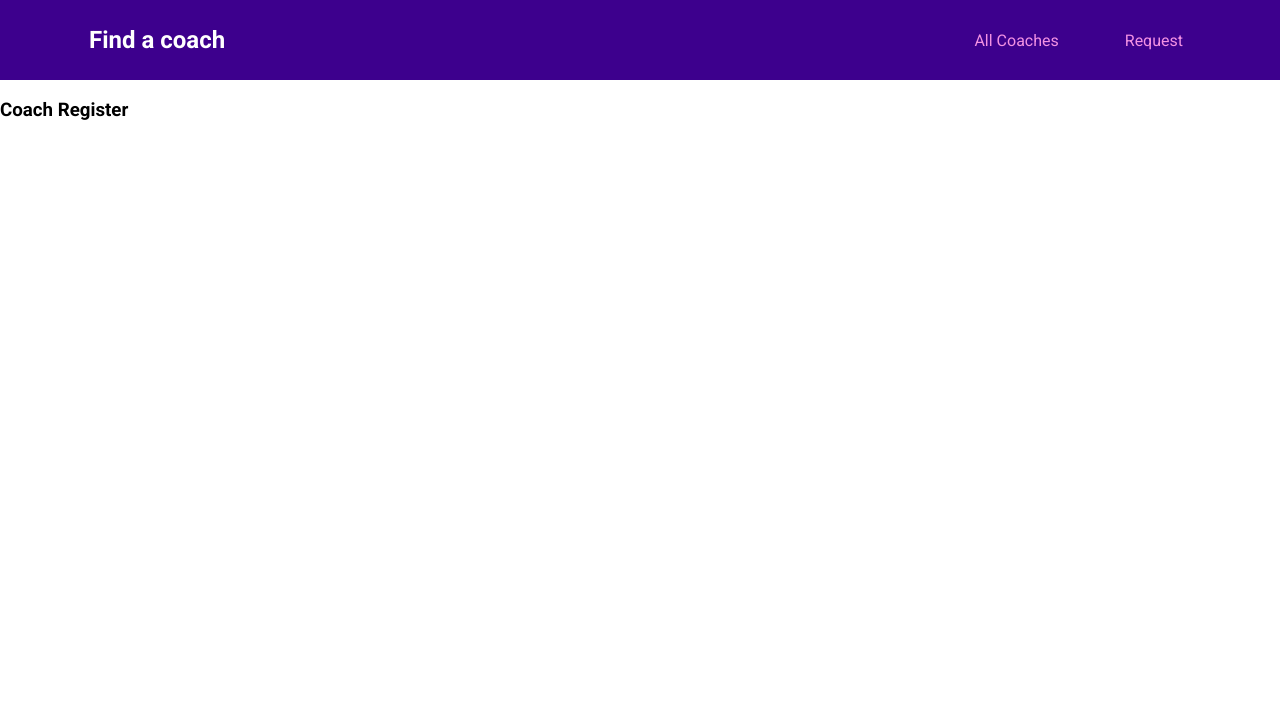
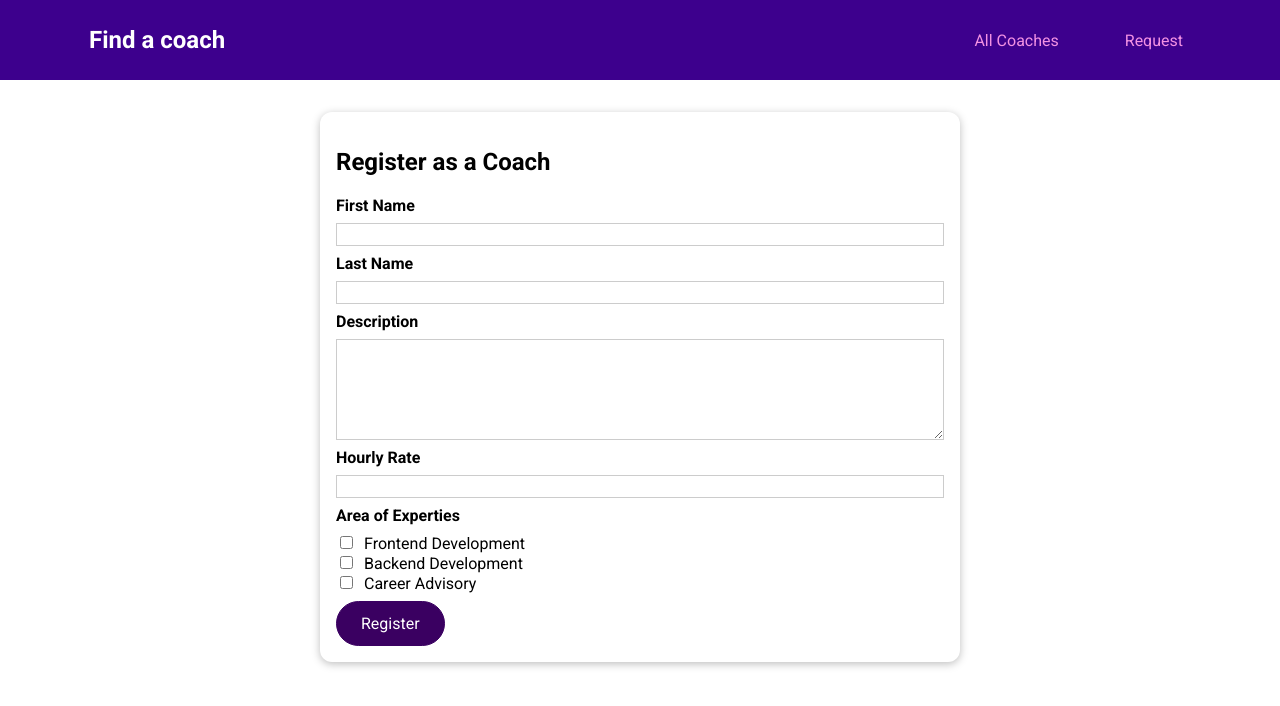
Before and after one commit to shafiquddin/MainProjVue, a Vue app: page /register in a window 1280 px wide. Shown: the top 706 px of the page. Built offline with nearby package versions, Linux system fonts and the light colour scheme.

Commit message:
coach form

```diff
--- a/src/components/Coaches/CoachFilter.vue
+++ b/src/components/Coaches/CoachFilter.vue
@@ -1,42 +1,42 @@
 <template>
-    <base-card>
+  <base-card>
+  <h2>Filter</h2>
     <span class="filter">
-        <input type="checkbox" id="frontend" checked @change="setFilter">
-        <label for="frontend">Frontend</label>
+      <input type="checkbox" id="frontend" checked @change="setFilters"/>
+      <label for="frontend">Frontend</label>
     </span>
     <span class="filter">
-        <input type="checkbox" id="backend" checked @change="setFilter">
-        <label for="backend">Backend</label>
+      <input type="checkbox" id="backend" checked @change="setFilters"/>
+      <label for="backend">Backend</label>
     </span>
     <span class="filter">
-        <input type="checkbox" id="career" checked @change="setFilter">
-        <label for="career">Career</label>
+      <input type="checkbox" id="career" checked @change="setFilters"/>
+      <label for="career">Career</label>
     </span>
-    </base-card>
+  </base-card>
 </template>
 <script>
-
 export default {
     emits:['change-filter'],
     data(){
-        return {
-            filters:{
+        return{
+            activeFilters:{
                 frontend:true,
                 backend:true,
-                career:true,
+                career:true
             }
         }
     },
     methods:{
-        setFilter(event){
+        setFilters(event){
             const input = event.target.id;
             const isActive=event.target.checked;
-            const updatedFilter={
-                ...this.filters,
+            const updateFilter={
+                ...this.activeFilters,
                 [input]:isActive
             }
-            this.filters=updatedFilter;
-            this.$emit('change-filter',updatedFilter);
+            this.activeFilters=updateFilter;
+            this.$emit('change-filter',updateFilter)
         }
     }
 }
--- /dev/null
+++ b/src/components/Coaches/CoachForm.vue
@@ -0,0 +1,117 @@
+<template>
+    <form @submit.prevent="submitForm">
+        <div class="form-control">
+            <label for="firstName">First Name</label>
+            <input type="text" id="firstName" v-model.trim="firstName">
+        </div>
+        <div class="form-control">
+            <label for="lastName">Last Name</label>
+            <input type="text" id="lastName" v-model.trim="lastName">
+        </div>
+        <div class="form-control">
+            <label for="description">Description</label>
+            <textarea id="description" rows="5" v-model="description"></textarea>
+        </div>
+        <div class="form-control">
+            <label for="rate">Hourly Rate</label>
+            <input type="number" id="rate" v-model.number="rate">
+        </div>
+        <div class="form-control">
+            <h3>Area of Experties</h3>
+            <div>
+                <input type="checkbox" id="frontend" value="frontend" v-model="areas">
+                <label for="frontend">Frontend Development</label>
+            </div>
+            <div>
+                <input type="checkbox" id="backend" value="backend" v-model="areas">
+                <label for="backend">Backend Development</label>
+            </div>
+            <div>
+                <input type="checkbox" id="career" value="career" v-model="areas">
+                <label for="career">Career Advisory</label>
+            </div>
+        </div>
+        <base-button>Register</base-button>
+    </form>
+</template>
+<script>
+export default {
+    data(){
+        return {
+            firstName:'',
+            lastName:'',
+            description:'',
+            rate:null,
+            areas:[],
+        }
+    },
+    methods:{
+        submitForm(){
+            const formData={
+                first:this.firstName,
+                last:this.lastName,
+                desc:this.description,
+                rate:this.rate,
+                areas:this.areas,
+            }
+            console.log(formData);
+        }
+    }
+}
+</script>
+<style>
+.form-control {
+  margin: 0.5rem 0;
+}
+
+label {
+  font-weight: bold;
+  display: block;
+  margin-bottom: 0.5rem;
+}
+
+input[type='checkbox'] + label {
+  font-weight: normal;
+  display: inline;
+  margin: 0 0 0 0.5rem;
+}
+
+input,
+textarea {
+  display: block;
+  width: 100%;
+  border: 1px solid #ccc;
+  font: inherit;
+}
+
+input:focus,
+textarea:focus {
+  background-color: #f0e6fd;
+  outline: none;
+  border-color: #3d008d;
+}
+
+input[type='checkbox'] {
+  display: inline;
+  width: auto;
+  border: none;
+}
+
+input[type='checkbox']:focus {
+  outline: #3d008d solid 1px;
+}
+
+h3 {
+  margin: 0.5rem 0;
+  font-size: 1rem;
+}
+
+.invalid label {
+  color: red;
+}
+
+.invalid input,
+.invalid textarea {
+  border: 1px solid red;
+}
+</style>
--- a/src/pages/Coaches/CoachRegister.vue
+++ b/src/pages/Coaches/CoachRegister.vue
@@ -1,5 +1,14 @@
 <template>
-    <div>
-        <h3>Coach Register</h3>
-    </div>
+    <base-card>
+        <h2>Register as a Coach</h2>
+        <coach-form></coach-form>
+    </base-card>
 </template>
+<script>
+import CoachForm  from '../../components/Coaches/CoachForm.vue'
+export default {
+    components:{
+        CoachForm,
+    }
+}
+</script>
--- a/src/pages/Coaches/CoachesList.vue
+++ b/src/pages/Coaches/CoachesList.vue
@@ -1,6 +1,6 @@
 <template>
   <section>
-    <coach-filter @change-filter="updateFilters"></coach-filter>
+    <coach-filter @change-filter="setFilter"></coach-filter>
   </section>
   <section>
     <base-card>
@@ -24,49 +24,47 @@
   </section>
 </template>
 <script>
-import CoachItems from '../../components/Coaches/CoachItems.vue';
-import BaseCard from '../../components/UI/BaseCard.vue';
-import CoachFilter from '../../components/Coaches/CoachFilter.vue';
+import CoachItems from "../../components/Coaches/CoachItems.vue";
+import CoachFilter from "@/components/Coaches/CoachFilter.vue";
 export default {
-  components:{
+  components: {
     CoachItems,
-    BaseCard,
     CoachFilter,
   },
-  data(){
+  data() {
     return {
-      activeFilter:{
-        frontend:true,
-        backend:true,
-        career:true
-      }
-    }
+      activeFilter: {
+        frontend: true,
+        backend: true,
+        career: true,
+      },
+    };
   },
   computed: {
     filteredCoach() {
       const coaches = this.$store.getters["coach/coaches"];
-      return coaches.filter(coach=>{
-      if(this.activeFilter.frontend && coach.areas.includes('frontend')){
+      return coaches.filter((coach) => {
+        if (this.activeFilter.frontend && coach.areas.includes("frontend")) {
           return true;
         }
-      if(this.activeFilter.backend && coach.areas.includes('backend')){
+        if (this.activeFilter.backend && coach.areas.includes("backend")) {
           return true;
         }
-      if(this.activeFilter.career && coach.areas.includes('career')){
+        if (this.activeFilter.career && coach.areas.includes("career")) {
           return true;
         }
         return false;
-    })
+      });
     },
     hasCoaches() {
       return this.$store.getters["coach/hasCoaches"];
     },
   },
-  methods:{
-    updateFilters(updatedFilter){
-      this.activeFilter=updatedFilter;
-    }
-  }
+  methods: {
+    setFilter(updateFilter) {
+      this.activeFilter = updateFilter;
+    },
+  },
 };
 </script>
 <style scoped>
```
Lines whose indentation alone changed are shown as unchanged.
